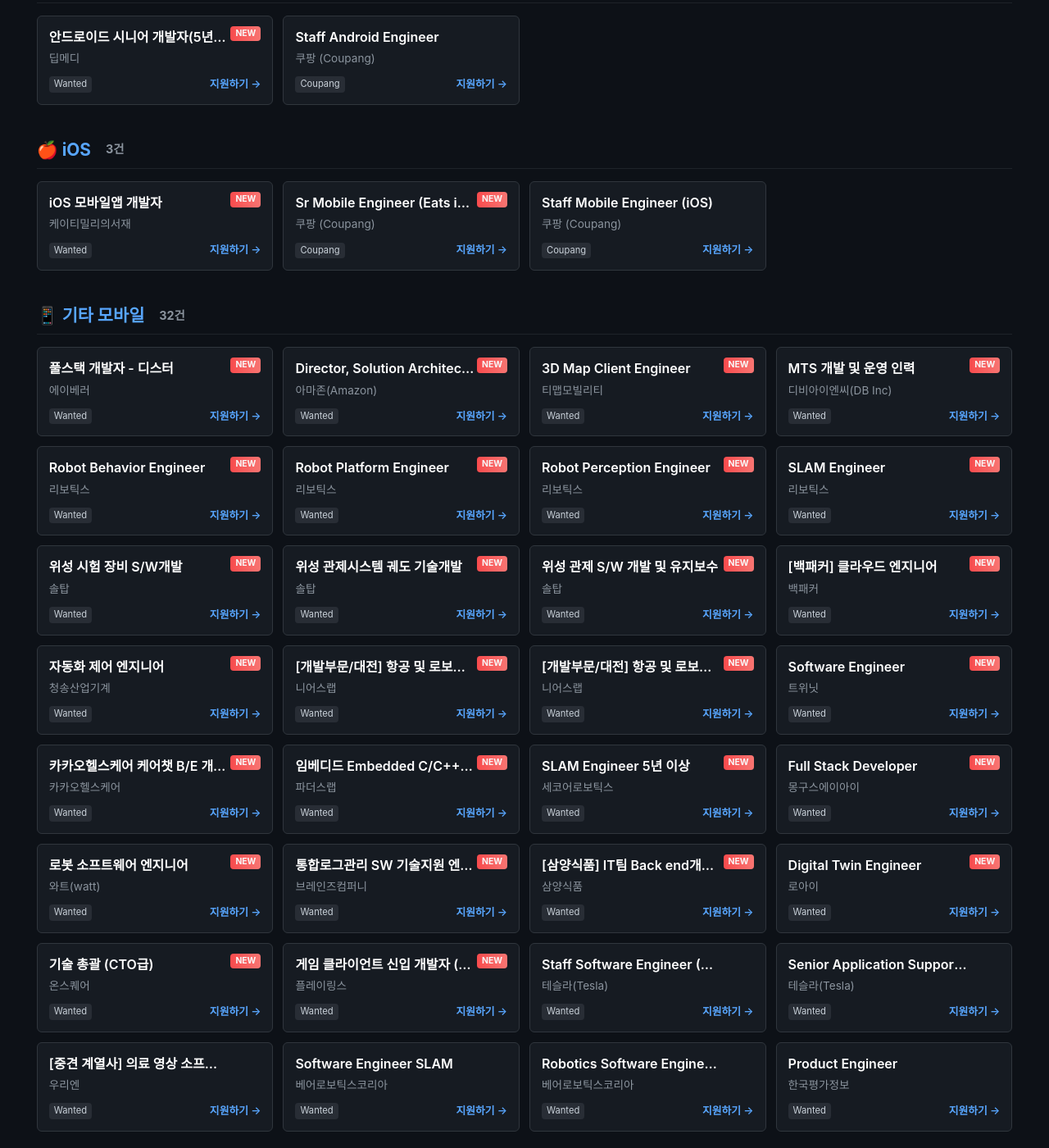
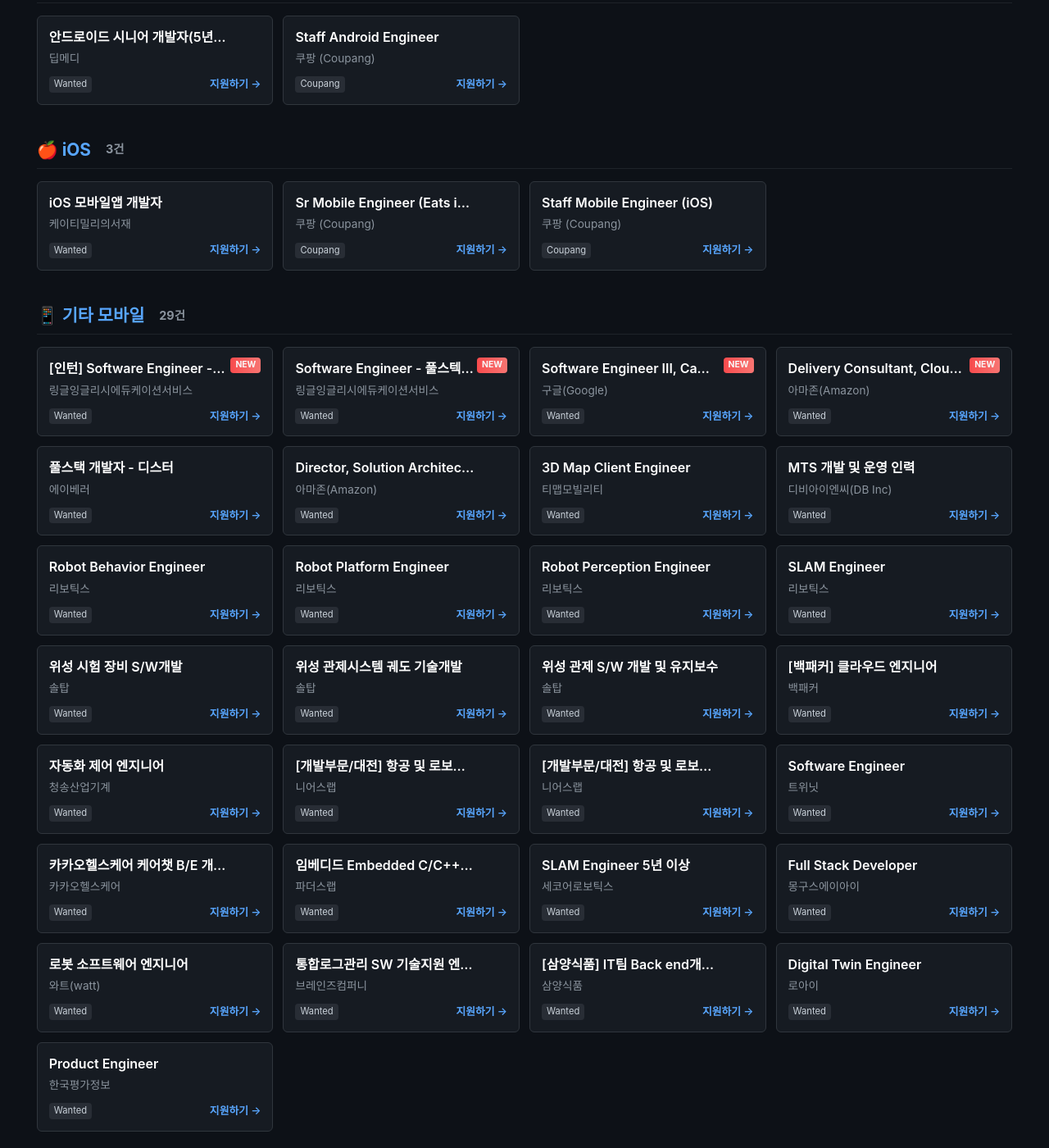
Before and after one commit to Hwan3434/Hwan3434.github.io, a Jekyll site: the page jobs.html, which Jekyll copies as it is, in a window 1280 px wide and 1400 px high, scrolled down 192 px. Shown: the whole window at 82% size. Built offline with Jekyll 4.4.1, drawn with Linux system fonts in a browser that asks for light colours; some of the changed text lies outside the part shown.

Commit message:
chore: automated weekly jobs digest update

```diff
--- a/jobs.html
+++ b/jobs.html
@@ -30,11 +30,11 @@
         <div class="header">
             <h1>주간 모바일 채용 다이제스트 🚀</h1>
             <p style="color: var(--text-muted); margin-top: 5px; font-size: 0.95rem;">이번 주 신규 공고 및 기존 활성 공고 통합 리스트</p>
-            <div class="last-updated">⏱️ 최근 갱신: 2026-06-11 21:42</div>
+            <div class="last-updated">⏱️ 최근 갱신: 2026-06-15 10:24</div>
         </div>
 <h2 class="section-title">💚 Android <span style="color:var(--text-muted); font-size:0.9rem; margin-left:8px;">2건</span></h2><div class="job-grid">
             <div class="job-card">
-                <span class="new-badge">NEW</span>
+
                 <h3 class="job-title" title="안드로이드 시니어 개발자(5년이상)">안드로이드 시니어 개발자(5년이상)</h3>
                 <div class="company-name">딥메디</div>
                 <div class="job-footer">
@@ -52,7 +52,7 @@
                 </div>
             </div></div><h2 class="section-title">🍎 iOS <span style="color:var(--text-muted); font-size:0.9rem; margin-left:8px;">3건</span></h2><div class="job-grid">
             <div class="job-card">
-                <span class="new-badge">NEW</span>
+
                 <h3 class="job-title" title="iOS 모바일앱 개발자 ">iOS 모바일앱 개발자 </h3>
                 <div class="company-name">케이티밀리의서재</div>
                 <div class="job-footer">
@@ -61,7 +61,7 @@
                 </div>
             </div>
             <div class="job-card">
-                <span class="new-badge">NEW</span>
+
                 <h3 class="job-title" title="Sr Mobile Engineer (Eats iOS)">Sr Mobile Engineer (Eats iOS)</h3>
                 <div class="company-name">쿠팡 (Coupang)</div>
                 <div class="job-footer">
@@ -77,9 +77,45 @@
                     <span class="platform-badge">Coupang</span>
                     <a href="https://www.coupang.jobs/en/jobs/?gh_jid=7058315" class="apply-btn" target="_blank">지원하기 →</a>
                 </div>
-            </div></div><h2 class="section-title">📱 기타 모바일 <span style="color:var(--text-muted); font-size:0.9rem; margin-left:8px;">32건</span></h2><div class="job-grid">
+            </div></div><h2 class="section-title">📱 기타 모바일 <span style="color:var(--text-muted); font-size:0.9rem; margin-left:8px;">29건</span></h2><div class="job-grid">
             <div class="job-card">
                 <span class="new-badge">NEW</span>
+                <h3 class="job-title" title="[인턴] Software Engineer - Full Stack (전환형)">[인턴] Software Engineer - Full Stack (전환형)</h3>
+                <div class="company-name">링글잉글리시에듀케이션서비스</div>
+                <div class="job-footer">
+                    <span class="platform-badge">Wanted</span>
+                    <a href="https://www.wanted.co.kr/wd/368150" class="apply-btn" target="_blank">지원하기 →</a>
+                </div>
+            </div>
+            <div class="job-card">
+                <span class="new-badge">NEW</span>
+                <h3 class="job-title" title="Software Engineer - 풀스텍 (3년 이상)">Software Engineer - 풀스텍 (3년 이상)</h3>
+                <div class="company-name">링글잉글리시에듀케이션서비스</div>
+                <div class="job-footer">
+                    <span class="platform-badge">Wanted</span>
+                    <a href="https://www.wanted.co.kr/wd/368149" class="apply-btn" target="_blank">지원하기 →</a>
+                </div>
+            </div>
+            <div class="job-card">
+                <span class="new-badge">NEW</span>
+                <h3 class="job-title" title="Software Engineer III, Camera System Software">Software Engineer III, Camera System Software</h3>
+                <div class="company-name">구글(Google)</div>
+                <div class="job-footer">
+                    <span class="platform-badge">Wanted</span>
+                    <a href="https://www.wanted.co.kr/wd/368047" class="apply-btn" target="_blank">지원하기 →</a>
+                </div>
+            </div>
+            <div class="job-card">
+                <span class="new-badge">NEW</span>
+                <h3 class="job-title" title="Delivery Consultant, Cloud Architect, Professional Services Korea">Delivery Consultant, Cloud Architect, Professional Services Korea</h3>
+                <div class="company-name">아마존(Amazon)</div>
+                <div class="job-footer">
+                    <span class="platform-badge">Wanted</span>
+                    <a href="https://www.wanted.co.kr/wd/368041" class="apply-btn" target="_blank">지원하기 →</a>
+                </div>
+            </div>
+            <div class="job-card">
+
                 <h3 class="job-title" title="풀스택 개발자 - 디스터">풀스택 개발자 - 디스터</h3>
                 <div class="company-name">에이베러</div>
                 <div class="job-footer">
@@ -88,7 +124,7 @@
                 </div>
             </div>
             <div class="job-card">
-                <span class="new-badge">NEW</span>
+
                 <h3 class="job-title" title="Director, Solution Architecture, Korea, AWS Korea">Director, Solution Architecture, Korea, AWS Korea</h3>
                 <div class="company-name">아마존(Amazon)</div>
                 <div class="job-footer">
@@ -97,7 +133,7 @@
                 </div>
             </div>
             <div class="job-card">
-                <span class="new-badge">NEW</span>
+
                 <h3 class="job-title" title="3D Map Client Engineer">3D Map Client Engineer</h3>
                 <div class="company-name">티맵모빌리티</div>
                 <div class="job-footer">
@@ -106,7 +142,7 @@
                 </div>
             </div>
             <div class="job-card">
-                <span class="new-badge">NEW</span>
+
                 <h3 class="job-title" title="MTS 개발 및 운영 인력">MTS 개발 및 운영 인력</h3>
                 <div class="company-name">디비아이엔씨(DB Inc)</div>
                 <div class="job-footer">
@@ -115,7 +151,7 @@
                 </div>
             </div>
             <div class="job-card">
-                <span class="new-badge">NEW</span>
+
                 <h3 class="job-title" title="Robot Behavior Engineer">Robot Behavior Engineer</h3>
                 <div class="company-name">리보틱스</div>
                 <div class="job-footer">
@@ -124,7 +160,7 @@
                 </div>
             </div>
             <div class="job-card">
-                <span class="new-badge">NEW</span>
+
                 <h3 class="job-title" title="Robot Platform Engineer">Robot Platform Engineer</h3>
                 <div class="company-name">리보틱스</div>
                 <div class="job-footer">
@@ -133,7 +169,7 @@
                 </div>
             </div>
             <div class="job-card">
-                <span class="new-badge">NEW</span>
+
                 <h3 class="job-title" title="Robot Perception Engineer">Robot Perception Engineer</h3>
                 <div class="company-name">리보틱스</div>
                 <div class="job-footer">
@@ -142,7 +178,7 @@
                 </div>
             </div>
             <div class="job-card">
-                <span class="new-badge">NEW</span>
+
                 <h3 class="job-title" title="SLAM Engineer">SLAM Engineer</h3>
                 <div class="company-name">리보틱스</div>
                 <div class="job-footer">
@@ -151,7 +187,7 @@
                 </div>
             </div>
             <div class="job-card">
-                <span class="new-badge">NEW</span>
+
                 <h3 class="job-title" title="위성 시험 장비 S/W개발">위성 시험 장비 S/W개발</h3>
                 <div class="company-name">솔탑</div>
                 <div class="job-footer">
@@ -160,7 +196,7 @@
                 </div>
             </div>
             <div class="job-card">
-                <span class="new-badge">NEW</span>
+
                 <h3 class="job-title" title="위성 관제시스템 궤도 기술개발">위성 관제시스템 궤도 기술개발</h3>
                 <div class="company-name">솔탑</div>
                 <div class="job-footer">
@@ -169,7 +205,7 @@
                 </div>
             </div>
             <div class="job-card">
-                <span class="new-badge">NEW</span>
+
                 <h3 class="job-title" title="위성 관제 S/W 개발 및 유지보수">위성 관제 S/W 개발 및 유지보수</h3>
                 <div class="company-name">솔탑</div>
                 <div class="job-footer">
@@ -178,7 +214,7 @@
                 </div>
             </div>
             <div class="job-card">
-                <span class="new-badge">NEW</span>
+
                 <h3 class="job-title" title="[백패커] 클라우드 엔지니어">[백패커] 클라우드 엔지니어</h3>
                 <div class="company-name">백패커</div>
                 <div class="job-footer">
@@ -187,7 +223,7 @@
                 </div>
             </div>
             <div class="job-card">
-                <span class="new-badge">NEW</span>
+
                 <h3 class="job-title" title="자동화 제어 엔지니어">자동화 제어 엔지니어</h3>
                 <div class="company-name">청송산업기계</div>
                 <div class="job-footer">
@@ -196,7 +232,7 @@
                 </div>
             </div>
             <div class="job-card">
-                <span class="new-badge">NEW</span>
+
                 <h3 class="job-title" title="[개발부문/대전] 항공 및 로보틱스 엔지니어 (GNC)">[개발부문/대전] 항공 및 로보틱스 엔지니어 (GNC)</h3>
                 <div class="company-name">니어스랩</div>
                 <div class="job-footer">
@@ -205,7 +241,7 @@
                 </div>
             </div>
             <div class="job-card">
-                <span class="new-badge">NEW</span>
+
                 <h3 class="job-title" title="[개발부문/대전] 항공 및 로보틱스 엔지니어 (UAV Autonomy)">[개발부문/대전] 항공 및 로보틱스 엔지니어 (UAV Autonomy)</h3>
                 <div class="company-name">니어스랩</div>
                 <div class="job-footer">
@@ -214,7 +250,7 @@
                 </div>
             </div>
             <div class="job-card">
-                <span class="new-badge">NEW</span>
+
                 <h3 class="job-title" title="Software Engineer">Software Engineer</h3>
                 <div class="company-name">트위닛</div>
                 <div class="job-footer">
@@ -223,7 +259,7 @@
                 </div>
             </div>
             <div class="job-card">
-                <span class="new-badge">NEW</span>
+
                 <h3 class="job-title" title="카카오헬스케어 케어챗 B/E 개발자 (5~10년)">카카오헬스케어 케어챗 B/E 개발자 (5~10년)</h3>
                 <div class="company-name">카카오헬스케어</div>
                 <div class="job-footer">
@@ -232,7 +268,7 @@
                 </div>
             </div>
             <div class="job-card">
-                <span class="new-badge">NEW</span>
+
                 <h3 class="job-title" title="임베디드 Embedded C/C++ IT SW 개발자 2년이상">임베디드 Embedded C/C++ IT SW 개발자 2년이상</h3>
                 <div class="company-name">파더스랩</div>
                 <div class="job-footer">
@@ -241,7 +277,7 @@
                 </div>
             </div>
             <div class="job-card">
-                <span class="new-badge">NEW</span>
+
                 <h3 class="job-title" title="SLAM Engineer 5년 이상">SLAM Engineer 5년 이상</h3>
                 <div class="company-name">세코어로보틱스</div>
                 <div class="job-footer">
@@ -250,7 +286,7 @@
                 </div>
             </div>
             <div class="job-card">
-                <span class="new-badge">NEW</span>
+
                 <h3 class="job-title" title="Full Stack Developer">Full Stack Developer</h3>
                 <div class="company-name">몽구스에이아이</div>
                 <div class="job-footer">
@@ -259,7 +295,7 @@
                 </div>
             </div>
             <div class="job-card">
-                <span class="new-badge">NEW</span>
+
                 <h3 class="job-title" title="로봇 소프트웨어 엔지니어">로봇 소프트웨어 엔지니어</h3>
                 <div class="company-name">와트(watt)</div>
                 <div class="job-footer">
@@ -268,7 +304,7 @@
                 </div>
             </div>
             <div class="job-card">
-                <span class="new-badge">NEW</span>
+
                 <h3 class="job-title" title="통합로그관리 SW 기술지원 엔지니어">통합로그관리 SW 기술지원 엔지니어</h3>
                 <div class="company-name">브레인즈컴퍼니</div>
                 <div class="job-footer">
@@ -277,7 +313,7 @@
                 </div>
             </div>
             <div class="job-card">
-                <span class="new-badge">NEW</span>
+
                 <h3 class="job-title" title="[삼양식품] IT팀 Back end개발자">[삼양식품] IT팀 Back end개발자</h3>
                 <div class="company-name">삼양식품</div>
                 <div class="job-footer">
@@ -286,75 +322,12 @@
                 </div>
             </div>
             <div class="job-card">
-                <span class="new-badge">NEW</span>
+
                 <h3 class="job-title" title="Digital Twin Engineer">Digital Twin Engineer</h3>
                 <div class="company-name">로아이</div>
                 <div class="job-footer">
                     <span class="platform-badge">Wanted</span>
                     <a href="https://www.wanted.co.kr/wd/366711" class="apply-btn" target="_blank">지원하기 →</a>
-                </div>
-            </div>
-            <div class="job-card">
-                <span class="new-badge">NEW</span>
-                <h3 class="job-title" title="기술 총괄 (CTO급)">기술 총괄 (CTO급)</h3>
-                <div class="company-name">온스퀘어</div>
-                <div class="job-footer">
-                    <span class="platform-badge">Wanted</span>
-                    <a href="https://www.wanted.co.kr/wd/366704" class="apply-btn" target="_blank">지원하기 →</a>
-                </div>
-            </div>
-            <div class="job-card">
-                <span class="new-badge">NEW</span>
-                <h3 class="job-title" title="게임 클라이언트 신입 개발자 (산업기능요원 보충역)">게임 클라이언트 신입 개발자 (산업기능요원 보충역)</h3>
-                <div class="company-name">플레이링스</div>
-                <div class="job-footer">
-                    <span class="platform-badge">Wanted</span>
-                    <a href="https://www.wanted.co.kr/wd/366631" class="apply-btn" target="_blank">지원하기 →</a>
-                </div>
-            </div>
-            <div class="job-card">
-
-                <h3 class="job-title" title="Staff Software Engineer (Sales & Delivery Application), Seoul, Korea">Staff Software Engineer (Sales & Delivery Application), Seoul, Korea</h3>
-                <div class="company-name">테슬라(Tesla)</div>
-                <div class="job-footer">
-                    <span class="platform-badge">Wanted</span>
-                    <a href="https://www.wanted.co.kr/wd/366542" class="apply-btn" target="_blank">지원하기 →</a>
-                </div>
-            </div>
-            <div class="job-card">
-
-                <h3 class="job-title" title="Senior Application Support Engineer (Sales & Delivery Application), Seoul, Korea">Senior Application Support Engineer (Sales & Delivery Application), Seoul, Korea</h3>
-                <div class="company-name">테슬라(Tesla)</div>
-                <div class="job-footer">
-                    <span class="platform-badge">Wanted</span>
-                    <a href="https://www.wanted.co.kr/wd/366541" class="apply-btn" target="_blank">지원하기 →</a>
-                </div>
-            </div>
-            <div class="job-card">
-
-                <h3 class="job-title" title="[중견 계열사] 의료 영상 소프트웨어 개발자">[중견 계열사] 의료 영상 소프트웨어 개발자</h3>
-                <div class="company-name">우리엔</div>
-                <div class="job-footer">
-                    <span class="platform-badge">Wanted</span>
-                    <a href="https://www.wanted.co.kr/wd/366455" class="apply-btn" target="_blank">지원하기 →</a>
-                </div>
-            </div>
-            <div class="job-card">
-
-                <h3 class="job-title" title="Software Engineer SLAM">Software Engineer SLAM</h3>
-                <div class="company-name">베어로보틱스코리아</div>
-                <div class="job-footer">
-                    <span class="platform-badge">Wanted</span>
-                    <a href="https://www.wanted.co.kr/wd/366378" class="apply-btn" target="_blank">지원하기 →</a>
-                </div>
-            </div>
-            <div class="job-card">
-
-                <h3 class="job-title" title="Robotics Software Engineer,  Navigation">Robotics Software Engineer,  Navigation</h3>
-                <div class="company-name">베어로보틱스코리아</div>
-                <div class="job-footer">
-                    <span class="platform-badge">Wanted</span>
-                    <a href="https://www.wanted.co.kr/wd/366375" class="apply-btn" target="_blank">지원하기 →</a>
                 </div>
             </div>
             <div class="job-card">
```
Also changed, not shown: other parts of jobs.html (+1 -1 lines), tools/jobs.json (+70 -30 lines).
